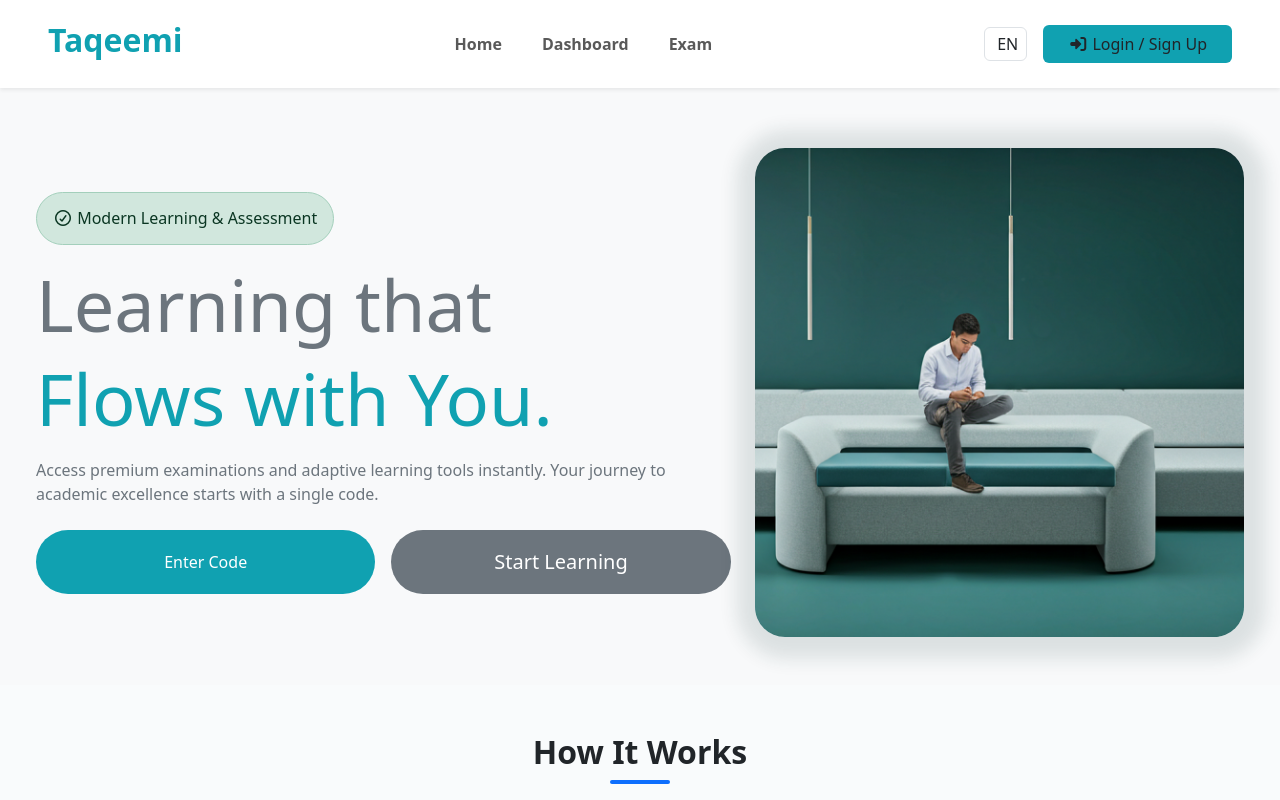
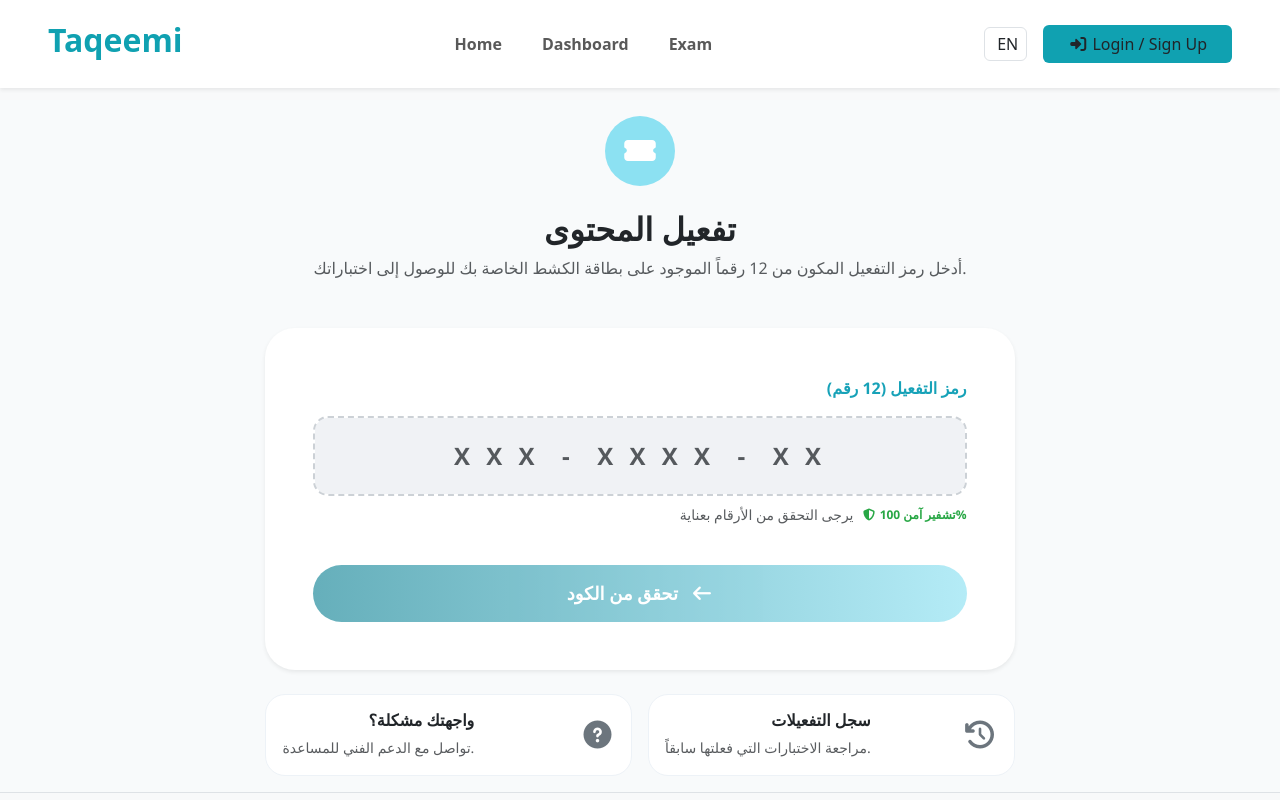
Before and after one commit to ahmed-waly55/taqeemi-Application, an Angular app: page /activate in a window 1280 px wide. Before the commit this address led to /home. Shown: the top 800 px of the page. Built offline with nearby package versions, Linux system fonts and the light colour scheme.

Commit message:
added activate code page

```diff
--- a/src/app/app.routes.ts
+++ b/src/app/app.routes.ts
@@ -6,6 +6,7 @@ export const routes: Routes = [
   {path:"dashboard" , loadComponent: ()=> import("./layout/dashboard/dashboard.component").then(m=>m.DashboardComponent)},
   {path:"login" , loadComponent: ()=> import("./features/auth/login/login.component").then(m=>m.LoginComponent)},
   {path:"signup" , loadComponent: ()=> import("./features/auth/sign-up/sign-up.component").then(m=>m.SignUpComponent)},
+  {path:"activate" , loadComponent: ()=> import("./features/activate-code/activate-code.component").then(m=>m.ActivateCodeComponent)},
   {path:"**" , redirectTo: "home", pathMatch:"full"},
 
 ];
--- /dev/null
+++ b/src/app/features/activate-code/activate-code.component.css
@@ -0,0 +1,80 @@
+.activation-wrapper {
+  min-height: 85vh;
+  background-color: #f8fafb;
+  font-family: 'Segoe UI', sans-serif;
+}
+
+
+.icon-circle {
+  width: 70px; height: 70px;
+  background: #8ce1f2;
+  border-radius: 50%;
+  display: inline-flex;
+  align-items: center; justify-content: center;
+  color: white; font-size: 28px;
+}
+
+.activation-card {
+  background: white;
+  border-radius: 30px;
+  border: none;
+}
+
+.accent-text { color: #17a2b8; }
+
+.code-input {
+  background-color: #f0f2f5;
+  border: 2px dashed #ccd1d6;
+  border-radius: 15px;
+  padding: 20px;
+  font-size: 24px;
+  letter-spacing: 5px;
+  font-weight: bold;
+  color: #555;
+}
+
+.code-input:focus {
+  background-color: #fff;
+  border-color: #17a2b8;
+  box-shadow: none;
+}
+
+.badge-secure {
+  color: #28a745;
+  font-weight: bold;
+  font-size: 12px;
+}
+
+.btn-activate {
+  background: linear-gradient(to right, #138496, #8ce1f2);
+  border: none;
+  border-radius: 50px;
+  padding: 15px;
+  color: white;
+  font-weight: bold;
+  font-size: 18px;
+  transition: 0.3s;
+}
+
+.success-alert {
+  background-color: #f0fff4;
+  border-radius: 20px;
+  border: 1px solid #c6f6d5;
+}
+
+.success-icon {
+  font-size: 30px;
+  color: #38a169;
+}
+
+.footer-card {
+  background: white;
+  border-radius: 20px;
+  border: 1px solid #edf2f7;
+  cursor: pointer;
+  transition: 0.3s;
+}
+
+.footer-card:hover {
+  background: #f1f3f5;
+}
--- /dev/null
+++ b/src/app/features/activate-code/activate-code.component.html
@@ -0,0 +1,81 @@
+<div class="activation-wrapper d-flex align-items-center justify-content-center p-3">
+  <div class="activation-container text-center">
+
+    <div class="top-icon mb-4">
+      <div class="icon-circle">
+        <i class="fas fa-ticket-alt"></i>
+      </div>
+    </div>
+
+    <h2 class="fw-bold mb-2">تفعيل المحتوى</h2>
+    <p class="text-muted mb-5 px-md-5">
+      أدخل رمز التفعيل المكون من 12 رقماً الموجود على بطاقة الكشط الخاصة بك للوصول إلى اختباراتك.
+    </p>
+
+    <div class="activation-card shadow-sm p-4 p-md-5 mb-4">
+      <div class="text-end mb-2">
+        <label class="form-label fw-bold accent-text">رمز التفعيل (12 رقم)</label>
+      </div>
+
+      <div class="input-wrapper mb-3">
+        <input type="text"
+               class="form-control text-center code-input"
+               placeholder="X X X  -  X X X X  -  X X"
+               maxlength="12"
+               [(ngModel)]="activationCode">
+        <div class="security-note mt-2 d-flex align-items-center justify-content-end">
+          <small class="text-muted me-2">يرجى التحقق من الأرقام بعناية</small>
+          <span class="badge-secure"><i class="fas fa-shield-alt"></i> تشفير آمن 100%</span>
+        </div>
+      </div>
+
+      <button class="btn btn-activate w-100 mt-4"
+              (click)="verifyCode()"
+              [disabled]="activationCode.length < 12 || isLoading">
+              @if(!isLoading){
+        <span >تحقق من الكود <i class="fas fa-arrow-left ms-2"></i></span>
+
+              }
+              @if(isLoading){
+        <span  class="spinner-border spinner-border-sm"></span>
+
+              }
+      </button>
+@if(isActivated){
+<div class="success-alert mt-4 d-flex align-items-center p-3" >
+        <div class="success-icon me-3">
+          <i class="fas fa-check-circle"></i>
+        </div>
+        <div class="text-end flex-grow-1">
+          <h6 class="mb-0 fw-bold text-success">تم التفعيل بنجاح!</h6>
+          <small class="text-muted">تم تفعيل اختبار الرياضيات (المستوى المتقدم) بنجاح.</small>
+        </div>
+      </div>
+
+}
+
+    </div>
+
+    <div class="row g-3">
+      <div class="col-md-6">
+        <div class="footer-card p-3 d-flex align-items-center justify-content-between">
+          <div class="text-end">
+            <h6 class="mb-1 fw-bold">واجهتك مشكلة؟</h6>
+            <small class="text-muted">تواصل مع الدعم الفني للمساعدة.</small>
+          </div>
+          <i class="fas fa-question-circle fs-3 text-secondary"></i>
+        </div>
+      </div>
+      <div class="col-md-6">
+        <div class="footer-card p-3 d-flex align-items-center justify-content-between">
+          <div class="text-end">
+            <h6 class="mb-1 fw-bold">سجل التفعيلات</h6>
+            <small class="text-muted">مراجعة الاختبارات التي فعلتها سابقاً.</small>
+          </div>
+          <i class="fas fa-history fs-3 text-secondary"></i>
+        </div>
+      </div>
+    </div>
+
+  </div>
+</div>
--- /dev/null
+++ b/src/app/features/activate-code/activate-code.component.ts
@@ -0,0 +1,26 @@
+import { Component } from '@angular/core';
+import { FormsModule } from '@angular/forms';
+
+@Component({
+  selector: 'app-activate-code',
+  standalone: true,
+  imports: [FormsModule],
+  templateUrl: './activate-code.component.html',
+  styleUrl: './activate-code.component.css'
+})
+export class ActivateCodeComponent {
+activationCode: string = '';
+  isActivated: boolean = false;
+  isLoading: boolean = false;
+
+  verifyCode() {
+    if (this.activationCode.length === 12) {
+      this.isLoading = true;
+      // محاكاة لعملية التحقق من السيرفر
+      setTimeout(() => {
+        this.isLoading = false;
+        this.isActivated = true;
+      }, 1500);
+    }
+  }
+}
--- a/src/app/features/auth/sign-up/sign-up.component.html
+++ b/src/app/features/auth/sign-up/sign-up.component.html
@@ -55,7 +55,7 @@
         </label>
       </div>
 
-      <button type="submit" [disabled]="registerForm.invalid" class="btn btn-primary-grad w-100">
+      <button type="submit" class="btn btn-primary-grad w-100">
         إنشاء الحساب ودخول المنصة <i class="fas fa-rocket ms-2"></i>
       </button>
     </form>
--- a/src/app/layout/landing/landing.component.html
+++ b/src/app/layout/landing/landing.component.html
@@ -21,7 +21,7 @@
         </p>
 
         <div class="d-flex flex-column flex-md-row gap-3 mt-4 justify-content-center justify-content-md-start  animate__animated animate__fadeInUp animate__delay-2s text-primary">
-          <button class="btn bg-primary text-white px-4 py-3 radius-50 w-100 w-md-auto">
+          <button routerLink="/activate" class="btn bg-primary text-white px-4 py-3 radius-50 w-100 w-md-auto">
             Enter Code
           </button>
           <button class="btn bg-secondary text-white px-4 fs-5 py-3 radius-50 w-100 w-md-auto">
--- a/src/app/layout/landing/landing.component.ts
+++ b/src/app/layout/landing/landing.component.ts
@@ -1,11 +1,12 @@
 import { DecimalPipe } from '@angular/common';
 import { Component, Inject, OnInit, PLATFORM_ID } from '@angular/core';
 import { isPlatformBrowser } from '@angular/common'
+import { RouterLink } from "@angular/router";
 
 @Component({
   selector: 'app-landing',
   standalone: true,
-  imports: [DecimalPipe],
+  imports: [DecimalPipe, RouterLink],
   templateUrl: './landing.component.html',
   styleUrl: './landing.component.css'
 })
```
Also changed, not shown: 1 other file (tests, documents, lock files or other folders).
